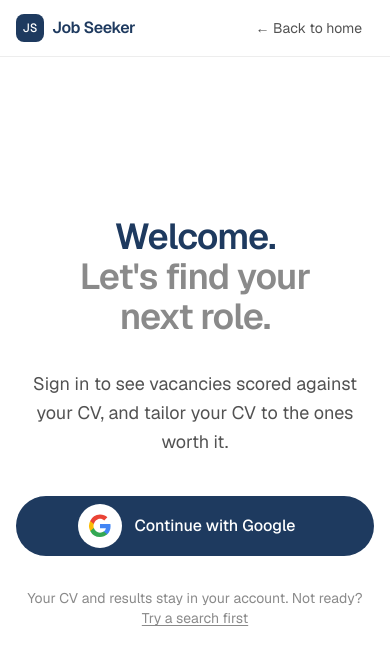
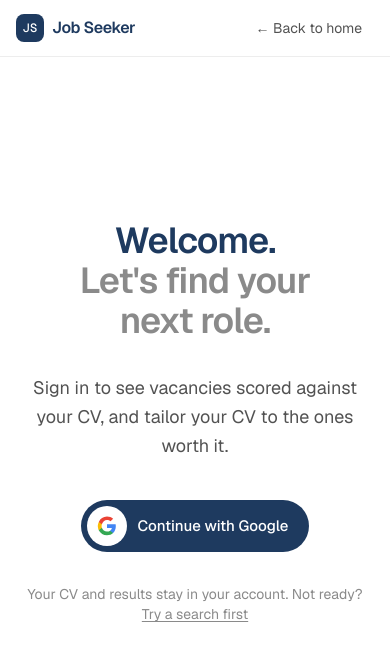
Before and after one commit to ol1ak5/job-seeker, a Next.js app in the folder web/: page /login in a window 390 px wide. Shown: the top 664 px of the page. Built offline with nearby package versions, Linux system fonts and the light colour scheme.

Commit message:
Make the Google button smaller, and never full width
On a phone it stretched across the screen and read as a banner. It is now
the width of its label everywhere, with a slightly smaller mark and text.

```diff
--- a/web/src/app/login/page.tsx
+++ b/web/src/app/login/page.tsx
@@ -59,10 +59,10 @@ export default function LoginPage() {
           <button
             onClick={signInWithGoogle}
             disabled={busy}
-            className="mt-10 inline-flex w-full cursor-pointer items-center justify-center gap-3 rounded-full bg-brand py-2 pr-6 pl-2 text-base font-medium text-white transition-colors duration-150 hover:bg-brand-soft disabled:opacity-60 sm:w-auto"
+            className="mt-10 inline-flex cursor-pointer items-center justify-center gap-2.5 rounded-full bg-brand py-1.5 pr-5 pl-1.5 text-[15px] font-medium text-white transition-colors duration-150 hover:bg-brand-soft disabled:opacity-60"
           >
-            <span className="grid size-11 place-items-center rounded-full bg-white">
-              <svg className="h-6 w-6" viewBox="0 0 24 24" aria-hidden="true">
+            <span className="grid size-10 place-items-center rounded-full bg-white">
+              <svg className="h-5 w-5" viewBox="0 0 24 24" aria-hidden="true">
                 <path fill="#4285F4" d="M22.56 12.25c0-.78-.07-1.53-.2-2.25H12v4.26h5.92a5.06 5.06 0 0 1-2.2 3.32v2.77h3.57c2.08-1.92 3.28-4.74 3.28-8.1z" />
                 <path fill="#34A853" d="M12 23c2.97 0 5.46-.98 7.28-2.65l-3.57-2.77c-.98.66-2.23 1.06-3.71 1.06-2.86 0-5.29-1.93-6.16-4.53H2.18v2.84A11 11 0 0 0 12 23z" />
                 <path fill="#FBBC05" d="M5.84 14.11a6.6 6.6 0 0 1 0-4.22V7.05H2.18a11 11 0 0 0 0 9.9l3.66-2.84z" />
```
